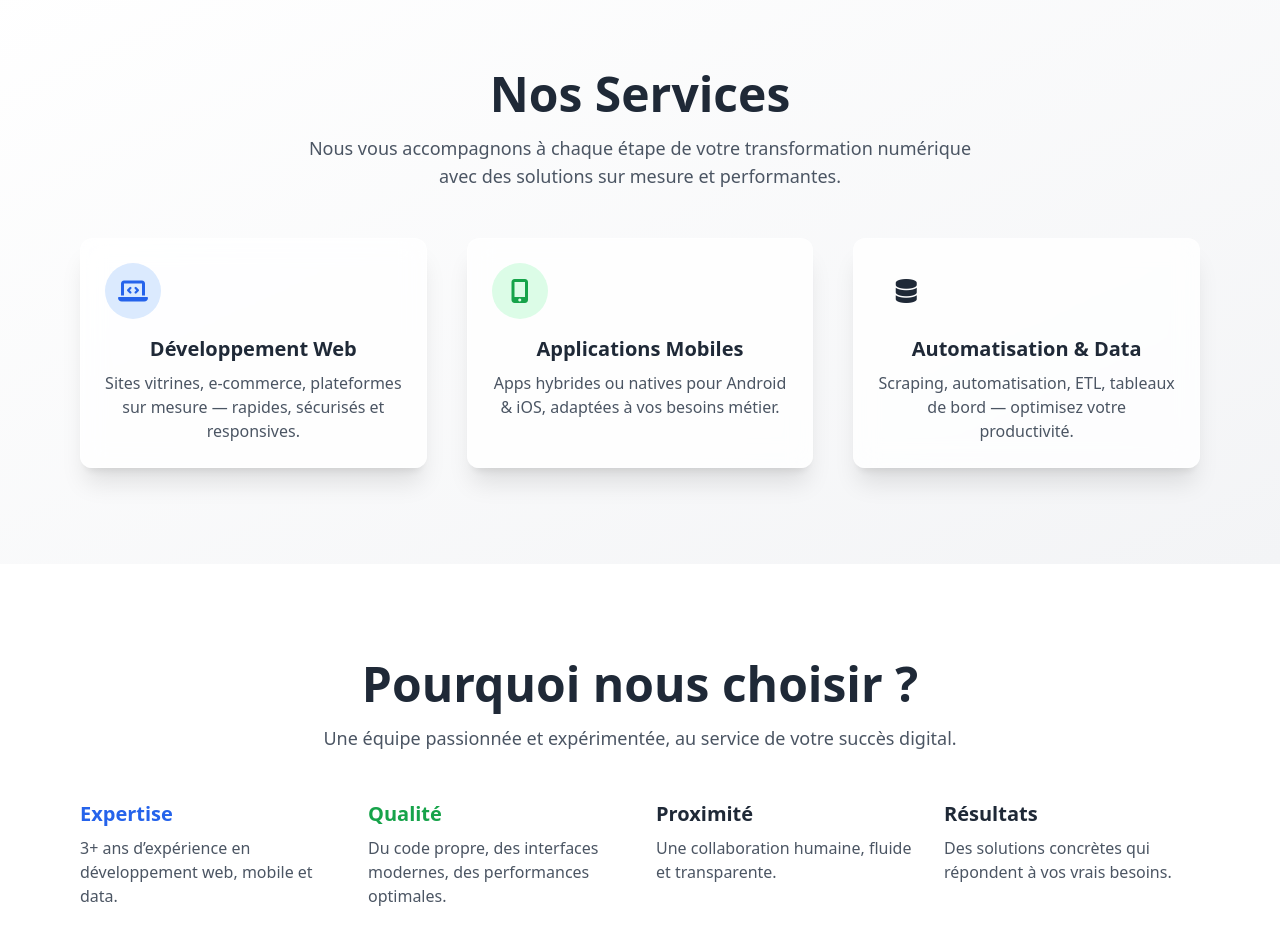
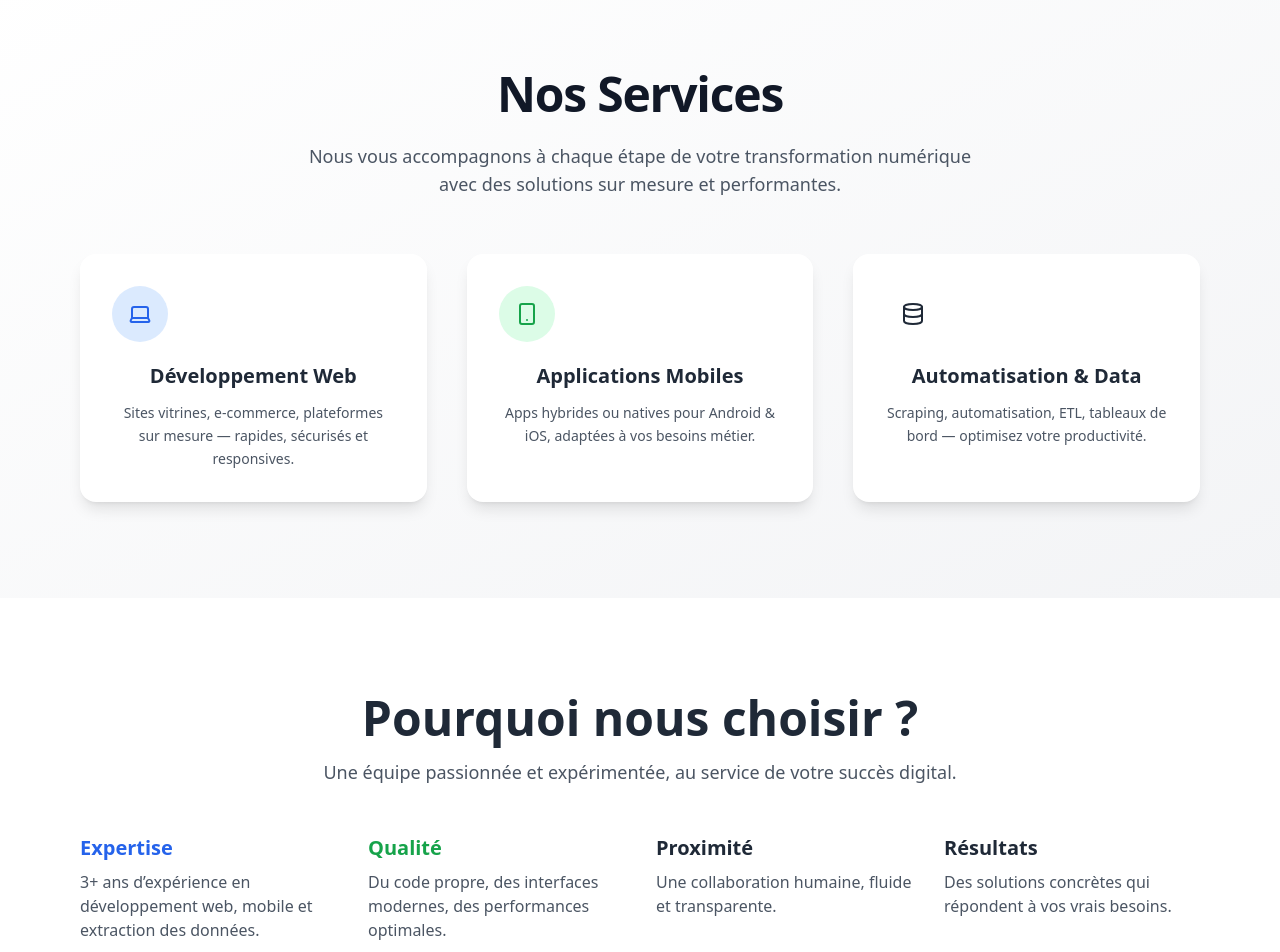
Before and after one commit to claudioandriaan/smartconsulting, a React (Vite) app: page / in a window 1280 px wide. Shown: the part 1420-2372 px from the top of the page. Built offline with nearby package versions, Linux system fonts and the light colour scheme.

Commit message:
adding dar mode

```diff
--- a/src/pages/Home.jsx
+++ b/src/pages/Home.jsx
@@ -3,14 +3,16 @@ import Header from '../components/Header'
 import { Send } from 'lucide-react'
 import '@fortawesome/fontawesome-free/css/all.min.css';
 import TestimonialsAndPortfolio from './TestimonialsAndPortfolio';
+import Services from './Services';
 
 export default function Home() {
   return (
-    <div className="relative font-sans bg-white text-gray-800">
+    <div className="relative font-sans bg-white text-gray-800 dark:bg-gray-900 dark:text-white">
       <Header />
 
       {/* Hero Section */}
       <section
+        id='home'
         className="h-screen relative grid place-items-center bg-cover bg-center bg-no-repeat"
         style={{
           backgroundImage:
@@ -35,27 +37,28 @@ export default function Home() {
               className="inline-flex items-center gap-3 bg-blue-600 hover:bg-blue-700 text-white text-lg font-semibold rounded-full px-8 py-3 shadow-xl ring-2 ring-blue-500/20 hover:scale-105 transition-all duration-300 active:scale-95 focus:outline-none focus:ring-4 focus:ring-blue-300"
               aria-label="Discuter de votre projet"
             >
-              Let's Talk <Send size={20} />
+              Explorer nos services <Send size={20} />
             </button>
           </a>
         </div>
       </section>
+
       {/* À propos */}
-        <section id="about" className="bg-gradient-to-b from-white to-blue-50 py-24 px-6 md:px-20">
+      <section id="about" className="bg-gradient-to-b from-white to-blue-50 dark:from-gray-900 dark:to-gray-800 py-24 px-6 md:px-20">
         <div className="max-w-7xl mx-auto flex flex-col-reverse lg:flex-row items-center gap-12" data-aos="fade-up">
 
           {/* Text Content */}
           <div className="w-full lg:w-1/2 text-left">
             <p className="uppercase text-sm tracking-widest text-blue-600 font-semibold mb-3">À propos</p>
-      <h2 className="text-4xl md:text-5xl font-extrabold text-gray-900 mb-6 leading-tight">
+            <h2 className="text-4xl md:text-5xl font-extrabold text-gray-900 dark:text-white mb-6 leading-tight">
               Qui sommes-nous ?
             </h2>
 
-      <p className="text-gray-700 text-lg leading-relaxed mb-4">
+            <p className="text-gray-700 dark:text-gray-300 text-lg leading-relaxed mb-4">
               Nous sommes une équipe de passionnés par la <span className="text-blue-600 font-medium">technologie</span>, le <span className="text-blue-600 font-medium">design</span> et l’<span className="text-blue-600 font-medium">automatisation</span>. Notre mission est claire : <strong>créer des solutions digitales utiles, humaines et durables</strong>.
             </p>
 
-      <p className="text-gray-700 text-lg leading-relaxed mb-6">
+            <p className="text-gray-700 dark:text-gray-300 text-lg leading-relaxed mb-6">
               Du développement web aux outils data en passant par les apps mobiles, nous mettons l’innovation au service des entreprises ambitieuses.
             </p>
 
@@ -64,14 +67,14 @@ export default function Home() {
                 <div className="w-12 h-12 rounded-full bg-blue-100 text-blue-600 flex items-center justify-center text-lg font-bold shadow-md">
                   3+
                 </div>
-          <p className="text-gray-700 text-sm">années d’expérience</p>
+                <p className="text-gray-700 dark:text-gray-300 text-sm">années d’expérience</p>
               </div>
 
               <div className="flex items-center gap-3">
                 <div className="w-12 h-12 rounded-full bg-green-100 text-green-600 flex items-center justify-center text-lg font-bold shadow-md">
                   20+
                 </div>
-          <p className="text-gray-700 text-sm">projets livrés</p>
+                <p className="text-gray-700 dark:text-gray-300 text-sm">projets livrés</p>
               </div>
             </div>
           </div>
@@ -84,8 +87,8 @@ export default function Home() {
                 alt="Équipe tech"
                 className="w-full rounded-2xl shadow-2xl group-hover:scale-105 transition duration-500"
               />
-        <div className="absolute bottom-4 left-4 bg-white/90 backdrop-blur-sm px-4 py-2 rounded-lg shadow-md">
-          <span className="text-sm text-gray-800 font-semibold">Une équipe créative à votre écoute</span>
+              <div className="absolute bottom-4 left-4 bg-white/90 dark:bg-gray-800/80 backdrop-blur-sm px-4 py-2 rounded-lg shadow-md">
+                <span className="text-sm text-gray-800 dark:text-white font-semibold">Une équipe créative à votre écoute</span>
               </div>
             </div>
           </div>
@@ -93,130 +96,90 @@ export default function Home() {
         </div>
       </section>
 
+      <Services />
 
-      {/* Services Section */}
-      <section id="services" className="relative bg-gradient-to-br from-white to-gray-100 py-24 px-6 md:px-20 overflow-hidden">
+      {/* Pourquoi Nous Choisir */}
+      <section id="why-us" className="bg-white dark:bg-gray-900 py-24 px-6 md:px-20">
         <div className="max-w-6xl mx-auto text-center" data-aos="fade-up">
-          <h2 className="text-4xl md:text-5xl font-extrabold text-gray-800 mb-4">Nos Services</h2>
-          <p className="text-gray-600 text-lg max-w-2xl mx-auto mb-12">
-            Nous vous accompagnons à chaque étape de votre transformation numérique avec des solutions sur mesure et performantes.
+          <h2 className="text-4xl md:text-5xl font-extrabold text-gray-800 dark:text-white mb-4">
+            Pourquoi nous choisir ?
+          </h2>
+          <p className="text-gray-600 dark:text-gray-300 text-lg max-w-2xl mx-auto mb-12">
+            Une équipe passionnée et expérimentée, au service de votre succès digital.
           </p>
 
-          <div className="grid sm:grid-cols-2 lg:grid-cols-3 gap-10">
-            {/* Service Cards */}
+          <div className="grid sm:grid-cols-2 lg:grid-cols-4 gap-8 text-left">
             {[
-              {
-                icon: 'fas fa-laptop-code',
-                title: 'Développement Web',
-                color: 'blue',
-                text: 'Sites vitrines, e-commerce, plateformes sur mesure — rapides, sécurisés et responsives.'
-              },
-              {
-                icon: 'fas fa-mobile-alt',
-                title: 'Applications Mobiles',
-                color: 'green',
-                text: 'Apps hybrides ou natives pour Android & iOS, adaptées à vos besoins métier.'
-              },
-              {
-                icon: 'fas fa-database',
-                title: 'Automatisation & Data',
-                color: 'purple',
-                text: 'Scraping, automatisation, ETL, tableaux de bord — optimisez votre productivité.'
-              }
-            ].map(({ icon, title, color, text }, index) => (
-              <div key={index} className="bg-white/80 backdrop-blur-md border border-white/30 rounded-xl shadow-xl p-6 hover:shadow-2xl transition duration-300" data-aos="zoom-in" data-aos-delay={`${(index + 1) * 100}`}>
-                <div className={`w-14 h-14 flex items-center justify-center rounded-full bg-${color}-100 text-${color}-600 mb-4`}>
-                  <i className={`${icon} text-2xl`}></i>
-                </div>
-                <h3 className="text-xl font-semibold text-gray-800 mb-2">{title}</h3>
-                <p className="text-gray-600">{text}</p>
+  ['Expertise', 'blue', '3+ ans d’expérience en développement web, mobile et extraction des données.'],
+  ['Qualité', 'green', 'Du code propre, des interfaces modernes, des performances optimales.'],
+  ['Proximité', 'purple', 'Une collaboration humaine, fluide et transparente.'],
+  ['Résultats', 'yellow', 'Des solutions concrètes qui répondent à vos vrais besoins.'],
+].map(([title, color, text], i) => (
+              <div key={i} data-aos="fade-up" data-aos-delay={`${(i + 1) * 100}`}>
+                <h3 className={`text-${color}-600 text-xl font-semibold mb-2`}>{title}</h3>
+                <p className="text-gray-600 dark:text-gray-300">{text}</p>
               </div>
             ))}
           </div>
         </div>
       </section>
 
-      {/* Pourquoi Nous Choisir */}
-      <section id="why-us" className="bg-white py-24 px-6 md:px-20">
-        <div className="max-w-6xl mx-auto text-center" data-aos="fade-up">
-          <h2 className="text-4xl md:text-5xl font-extrabold text-gray-800 mb-4">
-            Pourquoi nous choisir ?
-          </h2>
-          <p className="text-gray-600 text-lg max-w-2xl mx-auto mb-12">
-            Une équipe passionnée et expérimentée, au service de votre succès digital.
-          </p>
+      <TestimonialsAndPortfolio />
 
-          <div className="grid sm:grid-cols-2 lg:grid-cols-4 gap-8 text-left">
-            {[
-              ['Expertise', 'blue', '3+ ans d’expérience en développement web, mobile et data.'],
-              ['Qualité', 'green', 'Du code propre, des interfaces modernes, des performances optimales.'],
-              ['Proximité', 'purple', 'Une collaboration humaine, fluide et transparente.'],
-              ['Résultats', 'yellow', 'Des solutions concrètes qui répondent à vos vrais besoins.'],
-            ].map(([title, color, text], i) => (
-              <div key={i} data-aos="fade-up" data-aos-delay={`${(i + 1) * 100}`}>
-                <h3 className={`text-${color}-600 text-xl font-semibold mb-2`}>{title}</h3>
-                <p className="text-gray-600">{text}</p>
-              </div>
-            ))}
-          </div>
-        </div>
-      </section>
-
-      <TestimonialsAndPortfolio/>
       {/* Contact */}
-<section id="contact" className="bg-gradient-to-br from-blue-50 to-white py-24 px-6 md:px-20">
+      <section id="contact" className="bg-gradient-to-br from-blue-50 to-white dark:from-gray-900 dark:to-gray-800 py-24 px-6 md:px-20">
         <div className="max-w-6xl mx-auto grid lg:grid-cols-2 gap-12 items-center" data-aos="fade-up">
 
           {/* Text */}
           <div className="text-left">
-      <h2 className="text-4xl md:text-5xl font-extrabold text-gray-900 mb-6 leading-tight">
+            <h2 className="text-4xl md:text-5xl font-extrabold text-gray-900 dark:text-white mb-6 leading-tight">
               Travaillons ensemble
             </h2>
-      <p className="text-gray-600 text-lg mb-6">
+            <p className="text-gray-600 dark:text-gray-300 text-lg mb-6">
               Une idée en tête ? Un besoin digital ? Contactez-nous et discutons de votre projet !
             </p>
 
-      <ul className="text-gray-700 space-y-4 text-base">
+            <ul className="text-gray-700 dark:text-gray-300 space-y-4 text-base">
               <li className="flex items-center gap-3">
                 <i className="fas fa-envelope text-blue-500"></i>
-          <span>contact@claudio.dev</span>
+                <span>support@claudio.dev</span>
               </li>
               <li className="flex items-center gap-3">
                 <i className="fas fa-phone text-green-500"></i>
-          <span>+261 34 12 345 67</span>
+                <span>+261 34 55 504 44</span>
               </li>
               <li className="flex items-center gap-3">
                 <i className="fas fa-map-marker-alt text-red-500"></i>
-          <span>Antananarivo, Madagascar</span>
+                <span>Antsirabe, Madagascar</span>
               </li>
             </ul>
           </div>
 
           {/* Form */}
-    <form className="bg-white shadow-xl rounded-2xl p-8 space-y-6 border border-gray-100" data-aos="fade-left">
+          <form className="bg-white dark:bg-gray-800 shadow-xl rounded-2xl p-8 space-y-6 border border-gray-100 dark:border-gray-700" data-aos="fade-left">
             <div className="grid md:grid-cols-2 gap-6">
               <div>
-          <label className="block text-sm font-medium text-gray-700 mb-1">Nom</label>
+                <label className="block text-sm font-medium text-gray-700 dark:text-gray-300 mb-1">Nom</label>
                 <input type="text" placeholder="Votre nom"
-            className="w-full px-4 py-3 border border-gray-300 rounded-lg shadow-sm focus:ring-2 focus:ring-blue-500" required />
+                  className="w-full px-4 py-3 border border-gray-300 dark:border-gray-600 rounded-lg shadow-sm focus:ring-2 focus:ring-blue-500 bg-white dark:bg-gray-900 text-gray-900 dark:text-white" required />
               </div>
               <div>
-          <label className="block text-sm font-medium text-gray-700 mb-1">Email</label>
+                <label className="block text-sm font-medium text-gray-700 dark:text-gray-300 mb-1">Email</label>
                 <input type="email" placeholder="Votre email"
-            className="w-full px-4 py-3 border border-gray-300 rounded-lg shadow-sm focus:ring-2 focus:ring-blue-500" required />
+                  className="w-full px-4 py-3 border border-gray-300 dark:border-gray-600 rounded-lg shadow-sm focus:ring-2 focus:ring-blue-500 bg-white dark:bg-gray-900 text-gray-900 dark:text-white" required />
               </div>
             </div>
 
             <div>
-        <label className="block text-sm font-medium text-gray-700 mb-1">Sujet</label>
+              <label className="block text-sm font-medium text-gray-700 dark:text-gray-300 mb-1">Sujet</label>
               <input type="text" placeholder="Sujet du message"
-          className="w-full px-4 py-3 border border-gray-300 rounded-lg shadow-sm focus:ring-2 focus:ring-blue-500" />
+                className="w-full px-4 py-3 border border-gray-300 dark:border-gray-600 rounded-lg shadow-sm focus:ring-2 focus:ring-blue-500 bg-white dark:bg-gray-900 text-gray-900 dark:text-white" />
             </div>
 
             <div>
-        <label className="block text-sm font-medium text-gray-700 mb-1">Message</label>
+              <label className="block text-sm font-medium text-gray-700 dark:text-gray-300 mb-1">Message</label>
               <textarea rows="5" placeholder="Expliquez votre besoin..."
-          className="w-full px-4 py-3 border border-gray-300 rounded-lg shadow-sm focus:ring-2 focus:ring-blue-500" required />
+                className="w-full px-4 py-3 border border-gray-300 dark:border-gray-600 rounded-lg shadow-sm focus:ring-2 focus:ring-blue-500 bg-white dark:bg-gray-900 text-gray-900 dark:text-white" required />
             </div>
 
             <button type="submit"
@@ -231,7 +194,7 @@ export default function Home() {
       <footer className="bg-gray-900 text-white py-12 px-6 md:px-20">
         <div className="max-w-6xl mx-auto grid grid-cols-1 md:grid-cols-3 gap-10 text-center md:text-left">
           <div>
-            <h3 className="text-2xl font-bold mb-3">Claudio development</h3>
+            <h3 className="text-2xl font-bold mb-3">Claudio.dev</h3>
             <p className="text-gray-400">Votre partenaire digital pour créer, automatiser et innover.</p>
           </div>
           <div>
@@ -253,7 +216,7 @@ export default function Home() {
           </div>
         </div>
         <div className="text-center text-sm text-gray-500 mt-10">
-          © {new Date().getFullYear()} Claudio development — Tous droits réservés.
+          © {new Date().getFullYear()} Claudio dev — Tous droits réservés.
         </div>
       </footer>
     </div>
--- a/src/pages/Services.jsx
+++ b/src/pages/Services.jsx
@@ -1,9 +1,63 @@
-import React from 'react'
+import React from 'react';
+import { Laptop, Smartphone, Database } from 'lucide-react';
 
 export default function Services() {
+  const services = [
+    {
+      icon: <Laptop className="w-6 h-6" />,
+      title: 'Développement Web',
+      color: 'blue',
+      text: 'Sites vitrines, e-commerce, plateformes sur mesure — rapides, sécurisés et responsives.',
+    },
+    {
+      icon: <Smartphone className="w-6 h-6" />,
+      title: 'Applications Mobiles',
+      color: 'green',
+      text: 'Apps hybrides ou natives pour Android & iOS, adaptées à vos besoins métier.',
+    },
+    {
+      icon: <Database className="w-6 h-6" />,
+      title: 'Automatisation & Data',
+      color: 'purple',
+      text: 'Scraping, automatisation, ETL, tableaux de bord — optimisez votre productivité.',
+    },
+  ];
+
   return (
-    <div>
-      <h1>Services page</h1>
-    </div>
-  )
+    <section
+      id="services"
+      className="relative bg-gradient-to-br from-white to-gray-100 dark:from-gray-900 dark:to-gray-800 py-24 px-6 md:px-20 overflow-hidden"
+    >
+      <div className="max-w-6xl mx-auto text-center" data-aos="fade-up">
+        <h2 className="text-4xl md:text-5xl font-bold text-gray-900 dark:text-white mb-6 tracking-tight">
+          Nos Services
+        </h2>
+        <p className="text-gray-600 dark:text-gray-300 text-lg max-w-2xl mx-auto mb-14">
+          Nous vous accompagnons à chaque étape de votre transformation numérique
+          avec des solutions sur mesure et performantes.
+        </p>
+
+        <div className="grid sm:grid-cols-2 lg:grid-cols-3 gap-10">
+          {services.map(({ icon, title, color, text }, index) => (
+            <div
+              key={index}
+              className="bg-white dark:bg-gray-800 rounded-2xl shadow-lg p-8 transition hover:shadow-xl hover:-translate-y-1 duration-300"
+              data-aos="zoom-in"
+              data-aos-delay={`${(index + 1) * 100}`}
+            >
+              <div
+                className={`w-14 h-14 flex items-center justify-center rounded-full bg-${color}-100 text-${color}-600 dark:bg-${color}-800/30 dark:text-${color}-400 mb-5`}
+              >
+                {icon}
+              </div>
+              <h3 className="text-xl font-semibold text-gray-800 dark:text-white mb-3">
+                {title}
+              </h3>
+              <p className="text-gray-600 dark:text-gray-300 leading-relaxed text-sm">{text}</p>
+            </div>
+          ))}
+        </div>
+      </div>
+    </section>
+  );
 }
--- a/src/pages/TestimonialsAndPortfolio.jsx
+++ b/src/pages/TestimonialsAndPortfolio.jsx
@@ -1,6 +1,7 @@
 import React, { useState } from 'react';
-import projet1 from '../assets/projet_1.png'
-import projet2 from '../assets/projet_2.png'
+import projet1 from '../assets/projet_1.png';
+import projet2 from '../assets/projet_2.png';
+
 export default function TestimonialsAndPortfolio() {
   const [filter, setFilter] = useState('all');
 
@@ -31,21 +32,20 @@ export default function TestimonialsAndPortfolio() {
     },
   ];
 
-
   const testimonials = [
     {
       name: 'Alice R.',
       title: 'Fondatrice - GreenStyle',
       letter: 'A',
       comment: 'Un travail remarquable sur notre site e-commerce. Claudio a su comprendre nos besoins et livrer rapidement.',
-      color: 'blue',
+      colorClass: 'bg-blue-200 text-blue-900',
     },
     {
       name: 'Marc L.',
       title: 'CTO - DataNova',
       letter: 'M',
       comment: 'Service rapide, professionnel et super efficace pour l’automatisation de nos rapports hebdos.',
-      color: 'green',
+      colorClass: 'bg-green-200 text-green-900',
     },
   ];
 
@@ -54,26 +54,26 @@ export default function TestimonialsAndPortfolio() {
   return (
     <>
       {/* Testimonials */}
-      <section id="testimonials" className="bg-gray-100 py-24 px-6 md:px-20">
+      <section id="testimonials" className="bg-gray-100 dark:bg-gray-900 py-24 px-6 md:px-20">
         <div className="max-w-5xl mx-auto text-center" data-aos="fade-up">
-          <h2 className="text-4xl md:text-5xl font-extrabold text-gray-800 mb-4">Ce que nos clients disent</h2>
-          <p className="text-gray-600 text-lg max-w-2xl mx-auto mb-12">Votre satisfaction est notre plus belle réussite.</p>
+          <h2 className="text-4xl md:text-5xl font-extrabold text-gray-800 dark:text-white mb-4">Ce que nos clients disent</h2>
+          <p className="text-gray-600 dark:text-gray-300 text-lg max-w-2xl mx-auto mb-12">Votre satisfaction est notre plus belle réussite.</p>
           <div className="grid md:grid-cols-2 gap-10">
-            {testimonials.map(({ name, letter, title, comment, color }, i) => (
+            {testimonials.map(({ name, letter, title, comment, colorClass }, i) => (
               <div
                 key={i}
-                className="bg-white border-l-4 border-blue-500 rounded-xl shadow-lg p-6 text-left relative"
+                className="bg-white dark:bg-gray-800 border-l-4 border-blue-500 rounded-xl shadow-lg p-6 text-left relative"
                 data-aos="fade-up"
                 data-aos-delay={`${(i + 1) * 100}`}
               >
-                <p className="text-gray-700 italic mb-4">“{comment}”</p>
+                <p className="text-gray-700 dark:text-gray-200 italic mb-4">“{comment}”</p>
                 <div className="flex items-center gap-4">
-                  <div className={`w-12 h-12 rounded-full bg-${color}-200 flex items-center justify-center font-bold text-${color}-900`}>
+                  <div className={`w-12 h-12 rounded-full ${colorClass} flex items-center justify-center font-bold`}>
                     {letter}
                   </div>
                   <div>
-                    <h4 className="font-semibold text-gray-800">{name}</h4>
-                    <p className="text-sm text-gray-500">{title}</p>
+                    <h4 className="font-semibold text-gray-800 dark:text-white">{name}</h4>
+                    <p className="text-sm text-gray-500 dark:text-gray-400">{title}</p>
                   </div>
                 </div>
               </div>
@@ -83,18 +83,22 @@ export default function TestimonialsAndPortfolio() {
       </section>
 
       {/* Portfolio */}
-      <section id="portfolio" className="bg-white py-24 px-6 md:px-20">
+      <section id="portfolio" className="bg-white dark:bg-gray-950 py-24 px-6 md:px-20">
         <div className="max-w-6xl mx-auto text-center" data-aos="fade-up">
-          <h2 className="text-4xl md:text-5xl font-extrabold text-gray-800 mb-4">Nos Réalisations</h2>
-          <p className="text-gray-600 text-lg max-w-2xl mx-auto mb-12">Découvrez nos projets en développement web et data scraping.</p>
+          <h2 className="text-4xl md:text-5xl font-extrabold text-gray-800 dark:text-white mb-4">Nos Réalisations</h2>
+          <p className="text-gray-600 dark:text-gray-300 text-lg max-w-2xl mx-auto mb-12">
+            Découvrez nos projets en développement web et data scraping.
+          </p>
 
           {/* Filters */}
-          <div className="flex justify-center gap-4 mb-10">
+          <div className="flex justify-center gap-4 mb-10 flex-wrap">
             {['all', 'scraping', 'dev'].map(cat => (
               <button
                 key={cat}
                 className={`px-5 py-2 rounded-full text-sm font-medium transition ${
-                  filter === cat ? 'bg-blue-600 text-white' : 'bg-gray-200 text-gray-700 hover:bg-gray-300'
+                  filter === cat
+                    ? 'bg-blue-600 text-white'
+                    : 'bg-gray-200 dark:bg-gray-700 text-gray-700 dark:text-gray-200 hover:bg-gray-300 dark:hover:bg-gray-600'
                 }`}
                 onClick={() => setFilter(cat)}
               >
@@ -107,14 +111,18 @@ export default function TestimonialsAndPortfolio() {
             {filteredProjects.map((project, i) => (
               <div
                 key={i}
-                className="bg-gray-100 rounded-xl overflow-hidden shadow-md hover:shadow-xl transition duration-300"
+                className="bg-gray-100 dark:bg-gray-800 rounded-xl overflow-hidden shadow-md hover:shadow-xl transition duration-300"
                 data-aos="zoom-in"
                 data-aos-delay={`${(i + 1) * 100}`}
               >
-                <img src={project.image} alt={project.title} className="w-full h-48 object-cover" />
+                <img
+                  src={project.image}
+                  alt={project.title}
+                  className="w-full h-48 object-cover"
+                />
                 <div className="p-4 text-left">
-                  <h3 className="text-xl font-semibold text-gray-800">{project.title}</h3>
-                  <p className="text-gray-600 text-sm">{project.description}</p>
+                  <h3 className="text-xl font-semibold text-gray-800 dark:text-white">{project.title}</h3>
+                  <p className="text-gray-600 dark:text-gray-300 text-sm">{project.description}</p>
                 </div>
               </div>
             ))}
--- a/tailwind.config.js
+++ b/tailwind.config.js
@@ -3,6 +3,7 @@ module.exports = {
   content: [
     "./src/**/*.{js,jsx,ts,tsx}",
   ],
+  darkMode: 'class',
   theme: {
     extend: {
       animation: {
```
Also changed, not shown: src/components/Header.jsx (+60 -11 lines). Lines whose indentation alone changed are shown as unchanged.
